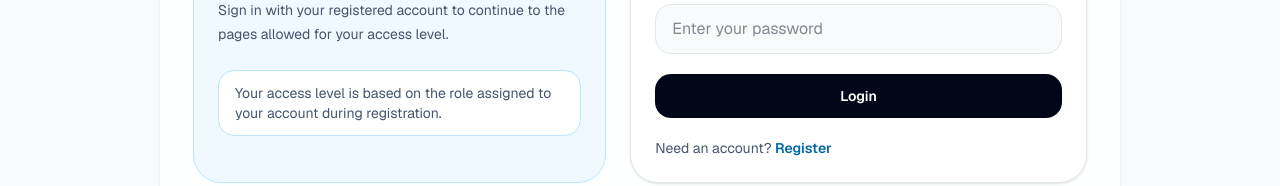
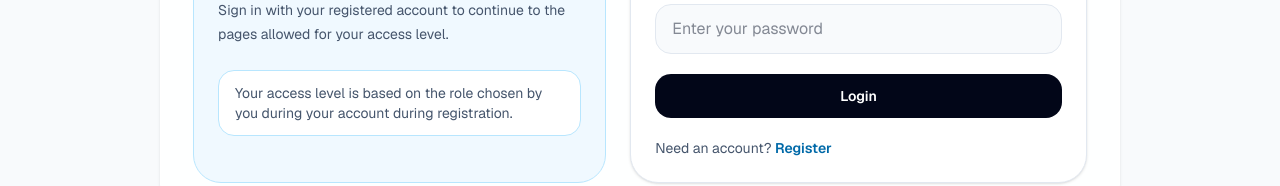
Before and after one commit to Priyanshu-Dan/SmartParkingSystem, a Next.js app in the folder smartparkingsys/: page /login in a window 1280 px wide. Shown: the part 313-499 px from the top of the page. Built offline with nearby package versions, Linux system fonts and the light colour scheme.

Commit message:
updated login page messaging

```diff
--- a/smartparkingsys/app/login/page.tsx
+++ b/smartparkingsys/app/login/page.tsx
@@ -72,7 +72,7 @@ export default function LoginPage() {
               allowed for your access level.
             </p>
             <div className="mt-6 rounded-2xl border border-sky-200 bg-white px-4 py-3 text-sm text-slate-600">
-              Your access level is based on the role assigned to your account during registration.
+              Your access level is based on the role chosen by you during your account during registration.
             </div>
           </div>
 
```
